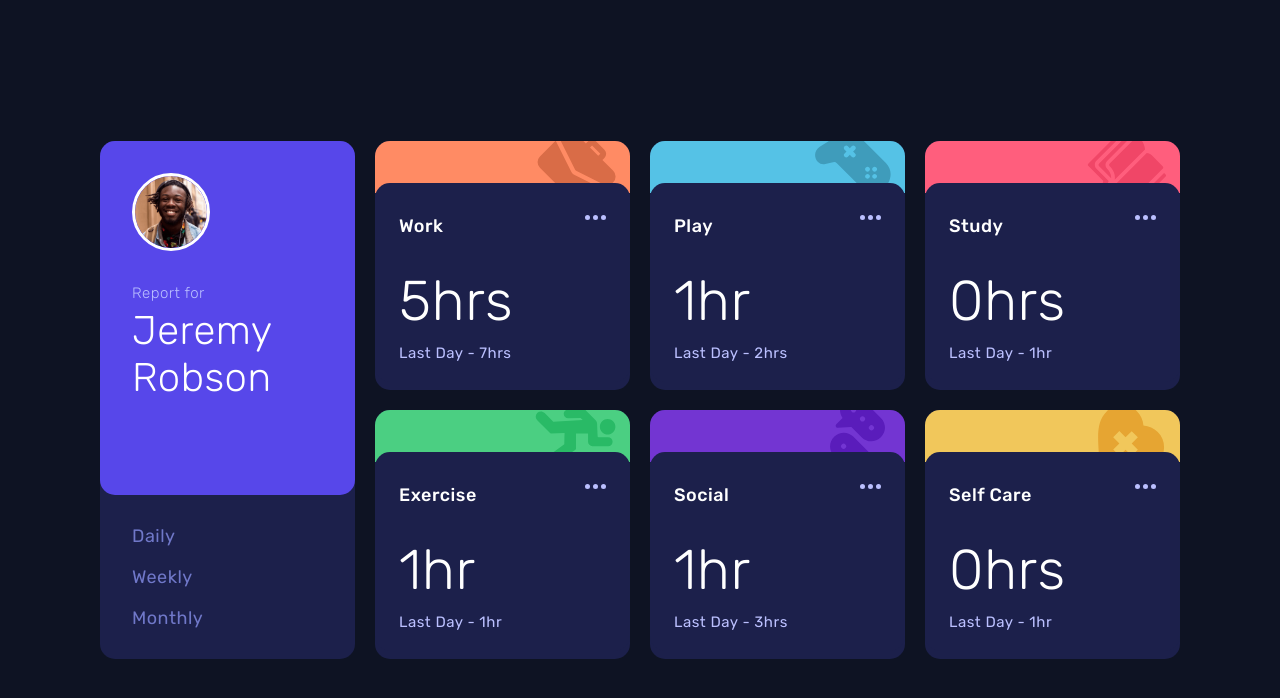
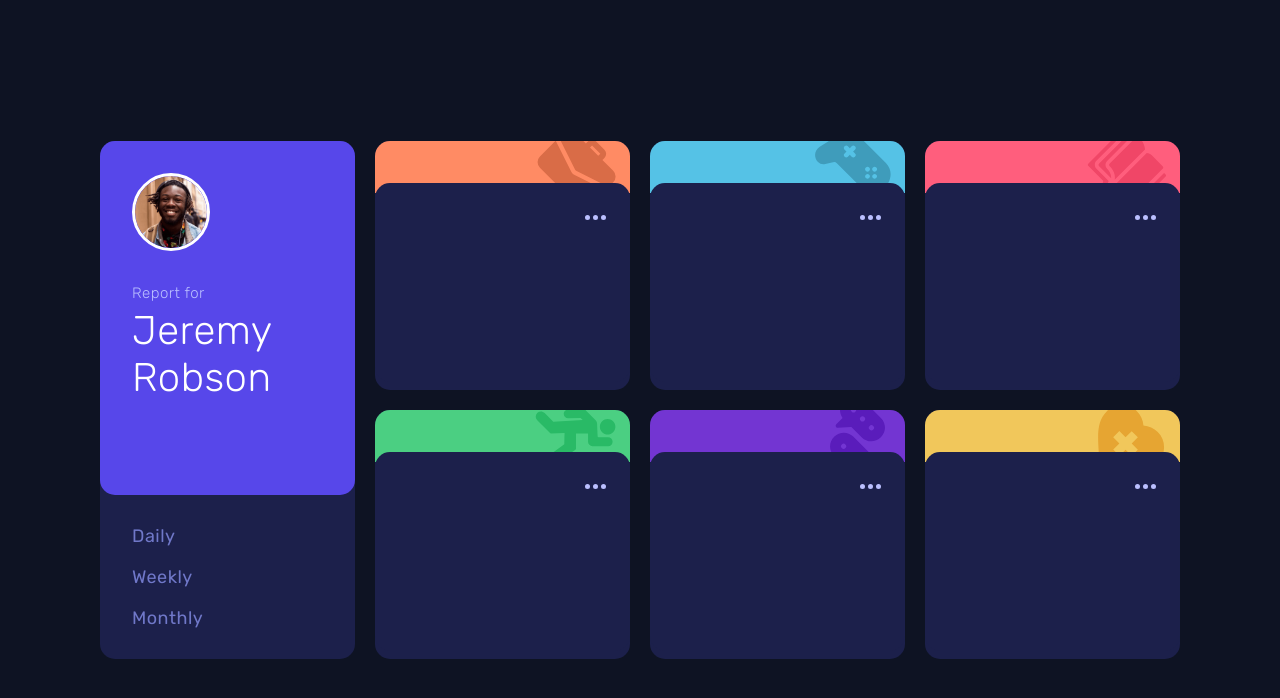
Before and after one commit to SimasG/time-tracking-dashboard, a plain HTML site: page index.html in a window 1280 px wide. Drawn offline with Linux system fonts and the light colour scheme.

Commit message:
manually connected json data with html

```diff
--- a/index.html
+++ b/index.html
@@ -37,23 +37,23 @@
 
         <div class="subcontainer hide-for-desktop">
           <div class="current-period">
-            <h3></h3>
-            <h1></h1>
+            <h3 class="title"></h3>
+            <h1 class="current-time"></h1>
           </div>
           <div class="previous-period">
             <img class="triple-dot" src="/images/icon-ellipsis.svg" alt="">
-            <p></p>
+            <p class="previous-time"></p>
           </div>
         </div>
 
         <div class="subcontainer hide-for-mobile">
           <div class="current-period">
-            <h3>Work</h3>
+            <h3></h3>
             <img class="triple-dot" src="/images/icon-ellipsis.svg" alt="">
           </div>
           <div class="previous-period">
-            <h1>5hrs</h1>
-            <p>Last Day - 7hrs</p>
+            <h1></h1>
+            <p></p>
           </div>
         </div>
 
@@ -64,23 +64,23 @@
 
         <div class="subcontainer hide-for-desktop">
           <div class="current-period">
-            <h3>Play</h3>
-            <h1>1hr</h1>
+            <h3></h3>
+            <h1></h1>
           </div>
           <div class="previous-period">
             <img src="/images/icon-ellipsis.svg" alt="">
-            <p>Last Day - 2hrs</p>
+            <p></p>
           </div>
         </div>
 
         <div class="subcontainer hide-for-mobile">
           <div class="current-period">
-            <h3>Play</h3>
+            <h3></h3>
             <img class="triple-dot" src="/images/icon-ellipsis.svg" alt="">
           </div>
           <div class="previous-period">
-            <h1>1hr</h1>
-            <p>Last Day - 2hrs</p>
+            <h1></h1>
+            <p></p>
           </div>
         </div>
       </div>
@@ -90,23 +90,23 @@
 
         <div class="subcontainer hide-for-desktop">
           <div class="current-period">
-            <h3>Study</h3>
-            <h1>0hrs</h1>
+            <h3></h3>
+            <h1></h1>
           </div>
           <div class="previous-period">
             <img src="/images/icon-ellipsis.svg" alt="">
-            <p>Last Day - 1hr</p>
+            <p></p>
           </div>
         </div>
 
         <div class="subcontainer hide-for-mobile">
           <div class="current-period">
-            <h3>Study</h3>
+            <h3></h3>
             <img class="triple-dot" src="/images/icon-ellipsis.svg" alt="">
           </div>
           <div class="previous-period">
-            <h1>0hrs</h1>
-            <p>Last Day - 1hr</p>
+            <h1></h1>
+            <p></p>
           </div>
         </div>
 
@@ -117,23 +117,23 @@
 
         <div class="subcontainer hide-for-desktop">
           <div class="current-period">
-            <h3>Exercise</h3>
-            <h1>1hr</h1>
+            <h3></h3>
+            <h1></h1>
           </div>
           <div class="previous-period">
             <img src="/images/icon-ellipsis.svg" alt="">
-            <p>Last Day - 1hr</p>
+            <p></p>
           </div>
         </div>
 
         <div class="subcontainer hide-for-mobile">
           <div class="current-period">
-            <h3>Exercise</h3>
+            <h3></h3>
             <img class="triple-dot" src="/images/icon-ellipsis.svg" alt="">
           </div>
           <div class="previous-period">
-            <h1>1hr</h1>
-            <p>Last Day - 1hr</p>
+            <h1></h1>
+            <p></p>
           </div>
         </div>
       </div>
@@ -143,23 +143,23 @@
 
         <div class="subcontainer hide-for-desktop">
           <div class="current-period">
-            <h3>Social</h3>
-            <h1>1hr</h1>
+            <h3></h3>
+            <h1></h1>
           </div>
           <div class="previous-period">
             <img src="/images/icon-ellipsis.svg" alt="">
-            <p>Last Day - 3hrs</p>
+            <p></p>
           </div>
         </div>
 
         <div class="subcontainer hide-for-mobile">
           <div class="current-period">
-            <h3>Social</h3>
+            <h3></h3>
             <img class="triple-dot" src="/images/icon-ellipsis.svg" alt="">
           </div>
           <div class="previous-period">
-            <h1>1hr</h1>
-            <p>Last Day - 3hrs</p>
+            <h1></h1>
+            <p></p>
           </div>
         </div>
       </div>
@@ -169,23 +169,23 @@
 
         <div class="subcontainer hide-for-desktop">
           <div class="current-period">
-            <h3>Self Care</h3>
-            <h1>0hrs</h1>
+            <h3></h3>
+            <h1></h1>
           </div>
           <div class="previous-period">
             <img src="/images/icon-ellipsis.svg" alt="">
-            <p>Last Day - 1hr</p>
+            <p></p>
           </div>
         </div>
 
         <div class="subcontainer hide-for-mobile">
           <div class="current-period">
-            <h3>Self Care</h3>
+            <h3></h3>
             <img class="triple-dot" src="/images/icon-ellipsis.svg" alt="">
           </div>
           <div class="previous-period">
-            <h1>0hrs</h1>
-            <p>Last Day - 1hr</p>
+            <h1></h1>
+            <p></p>
           </div>
         </div>
 
@@ -193,6 +193,6 @@
 
   </main>
 
-  <script href="script.js"></script>
+  <script src="script.js"></script>
 </body>
 </html>
```
